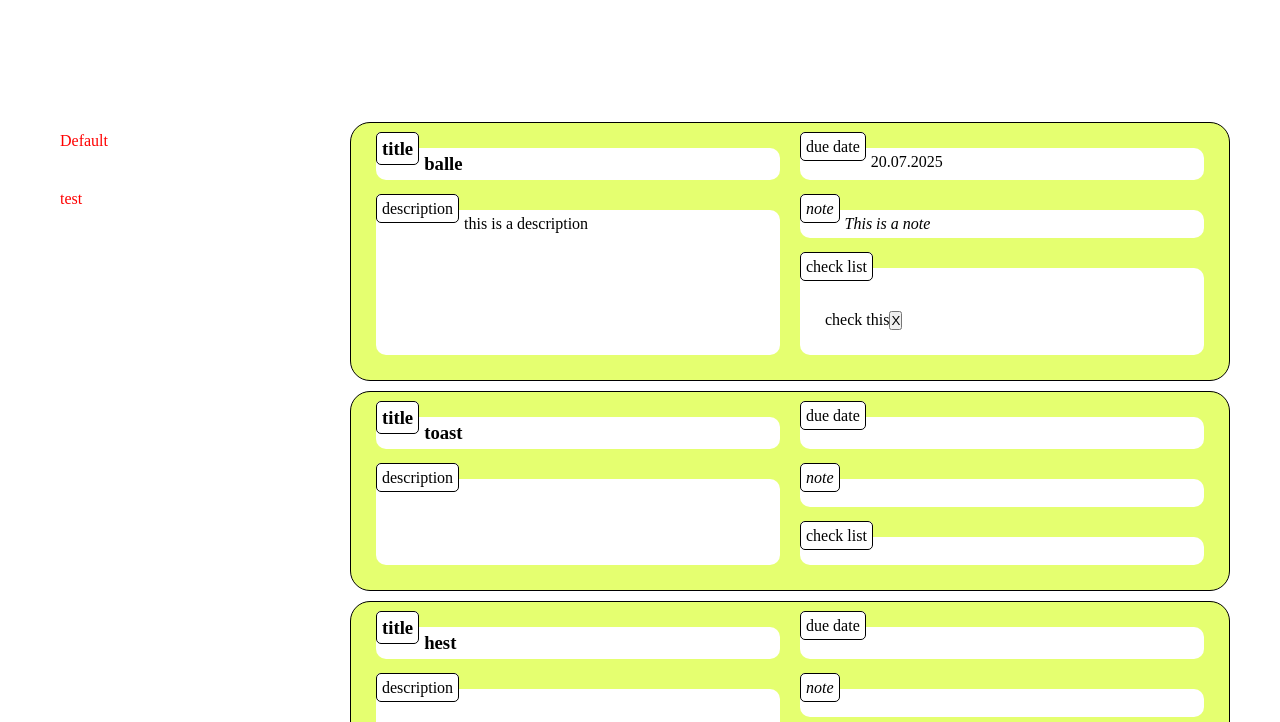
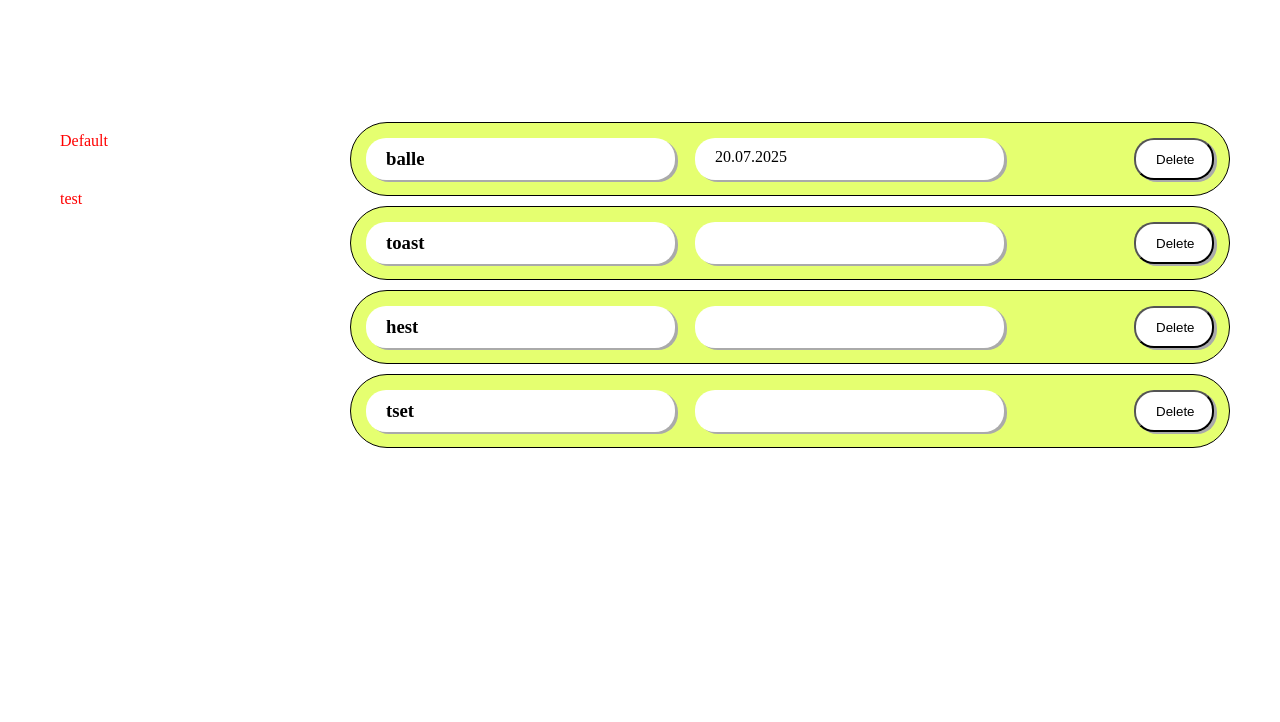
Before and after one commit to boolsen/toDo, a website built with webpack: page src/index.html in a window 1280 px wide. Shown: the part 78-800 px from the top of the page. Built offline with nearby package versions, Linux system fonts and the light colour scheme.

Commit message:
fixed styling to be closer to spec remove button now works

```diff
--- a/src/Controller.js
+++ b/src/Controller.js
@@ -6,6 +6,7 @@ class Controller {
         this.todoLists = [this.activeList];
         this.activeListContainer = document.querySelector('.current-list-container')
         this.availableListsContainer = document.querySelector('.available-lists');
+        const self = this;
     }
 
     createTodoList(title) {
@@ -19,33 +20,43 @@ class Controller {
         }
     }
 
+    resetActiveListContainer() {
+        this.activeListContainer.innerHTML = '';
+    }
+
     drawItem(item) {
         let container = document.createElement("div");
         container.classList.add("list-item");
-            container.classList.add('before-title');
+        container.classList.add("list-item-collapsed");
+        container.classList.add('before-list-item');
 
         let titleElement = document.createElement("h3");
         titleElement.classList.add("list-item-title");
+        titleElement.classList.add('before-list-item');
         titleElement.innerText = item.title;
         container.append(titleElement);
 
         let descriptionElement = document.createElement('span');
         descriptionElement.classList.add('list-item-description');
+        descriptionElement.classList.add('before-list-item');
         descriptionElement.innerText = item.description;
         container.append(descriptionElement);
 
         let dueDateElement = document.createElement('span');
         dueDateElement.classList.add('list-item-duedate');
+        dueDateElement.classList.add('before-list-item');
         dueDateElement.innerText = item.dueDate;
         container.append(dueDateElement);
 
         let noteElement = document.createElement('em');
         noteElement.classList.add('list-item-note');
+        noteElement.classList.add('before-list-item');
         noteElement.innerText = item.notes;
         container.append(noteElement);
 
         let checkListElement = document.createElement('ul');
         checkListElement.classList.add('list-item-checklist')
+        checkListElement.classList.add('before-list-item');
         for (const checkListItem of item.checkList) {
             const element = document.createElement('li');
             element.classList.add('checklist-item')
@@ -60,6 +71,17 @@ class Controller {
 
         }
         container.append(checkListElement);
+        console.log(container);
+
+        const buttonElement = document.createElement('button')
+        buttonElement.classList.add('list-item-remove');
+        buttonElement.innerText = "Delete";
+        buttonElement.onclick = () => {
+            this.activeList.removeItem(item.id);
+            this.resetActiveListContainer();
+            this.drawActiveList();
+        };
+        container.append(buttonElement);
 
         this.activeListContainer.append(container)
     }
@@ -71,8 +93,6 @@ class Controller {
         for (const list of this.todoLists) {
             listlistElement.append(this.drawList(list));
         }
-        console.log(listlistElement);
-
 
         this.availableListsContainer.append(listlistElement);
     }
--- a/src/ToDo.js
+++ b/src/ToDo.js
@@ -7,6 +7,13 @@ class ToDoList {
 
     addItem(item) {
         this.items.push(item);
+    }
+
+    removeItem(itemID) {
+        const index = this.items.findIndex(arrayItem => arrayItem.id === itemID);
+        if (index > -1) {
+            this.items.splice(index,1);
+        }
     }
 
     editTitle(newTitle) {
@@ -21,6 +28,7 @@ class Item {
         this.description = null;
         this.dueDate = null;
         this.notes = null;
+        this.id = crypto.randomUUID();
     }
 
     setDescription(description){
--- a/src/main.js
+++ b/src/main.js
@@ -7,7 +7,7 @@ let controller = new Controller();
 controller.createTodoList('test');
 
 let a = new Item('balle');
-a.setDescription('this is a description');
+a.setDescription('this is a description, but I need it to be a bit longer to test some stuff. So Im just writing random stuff in here, and seeing what sticks.');
 a.setDueDate('20.07.2025');
 a.setNotes('This is a note');
 a.addCheckListItem('check this');
--- a/src/style.css
+++ b/src/style.css
@@ -34,70 +34,60 @@ li {
 .list-item {
     display: grid;
     grid-template-rows: auto auto auto;
-    grid-template-columns: 1fr 1fr;
+    grid-template-columns: 1fr 1fr 100px 90px;
     border: 1px solid black;
-    border-radius: 20px 20px;
+    border-radius: 50px 50px;
     background: rgb(229, 255, 112);
     margin: 10px 10px;
-    padding: 20px;
+    padding: 15px 15px;
     gap: 20px 10px;
+}
+
+.list-item-collapsed {
+    grid-template-rows: 1fr;
+    padding: 10px 10px;
+
+    .list-item-note{
+        display: none;
+    }
+    .list-item-description{
+        display:none;
+    }
+    .list-item-checklist{
+        display: none;
+    }
 }
 
 .list-item > * {
     background: white;
     margin: 5px;
-    border-radius: 10px 10px;
-    padding: 5px;
+    border-radius: 20px 20px;
+    padding: 10px 20px;
     position: relative;
+    box-shadow: 3px 2px rgb(170, 170, 170);
 }
 
-.list-item > *::before {
-    content: '';
-    position: relative;
-    left: -5px;
-    top: -15px;
-    background: white;
-    border: 1px solid black;
-    border-radius: 5px 5px;
-    padding: 5px;
-}
 
-.list-item-note::before {
-    content: 'note';
-}
-
-.list-item-title::before {
-    content: 'title';
-}
-
-.list-item-duedate::before {
-    content: 'due date';
-}
-
-.list-item-checklist::before {
-    content: 'check list';
-}
-
-.list-item-description::before {
-    content: 'description';
-}
-
-.list-item-title {
+.list-item > .list-item-title {
     grid-area: 1/1/2/2;
 }
 
-.list-item-description {
+.list-item > .list-item-description {
     grid-area: 2/1/4/2;
 }
 
-.list-item-duedate {
+.list-item > .list-item-duedate {
     grid-area: 1/2/2/3;
 }
 
-.list-item-note {
+.list-item > .list-item-note {
     grid-area: 2/2/3/3;
 }
 
-.list-item-checklist {
+.list-item > .list-item-checklist {
     grid-area: 3/2/4/3;
 }
+
+.list-item-remove {
+    grid-area: 1/4/2/5;
+}
```
Also changed, not shown: dist/index.html, dist/main.js. Lines whose indentation alone changed are shown as unchanged.
